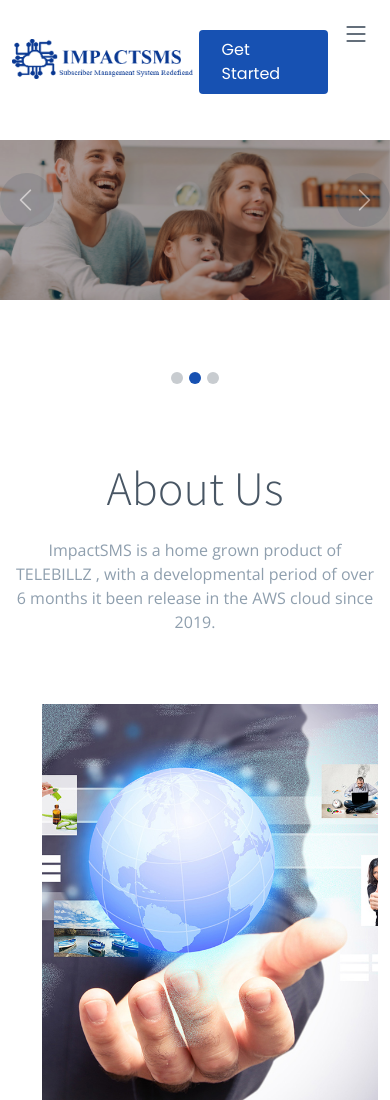
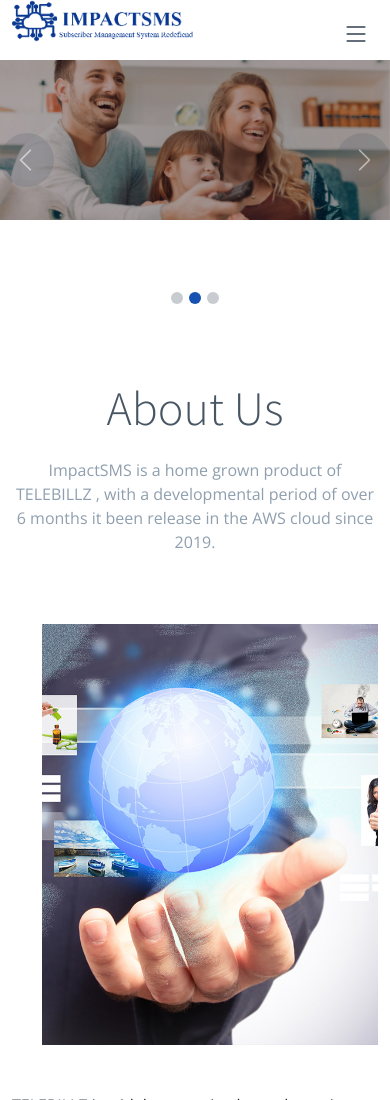
Before and after one commit to harishragul/harishragul.github.io, a plain HTML site: page index.html in a window 390 px wide. Shown: the top 1100 px of the page. Drawn offline with nearby package versions, Linux system fonts and the light colour scheme.

Commit message:
css change

```diff
--- a/assets/css/main.css
+++ b/assets/css/main.css
@@ -3177,3 +3177,18 @@ section {
 
 
 .position_align{position: absolute; margin:200px 0px 0px 140px;}
+
+@media screen and (max-width: 1024px) {
+
+.header
+.header .logo img{width:100%;}
+.header {
+  padding: 0px 0;
+  transition: all 0.5s;
+  z-index: 997;
+}
+a.btn-getstarted.scrollto {
+  display: none;
+}
+.hero{padding: 60px 0 60px 0;}
+}
```
